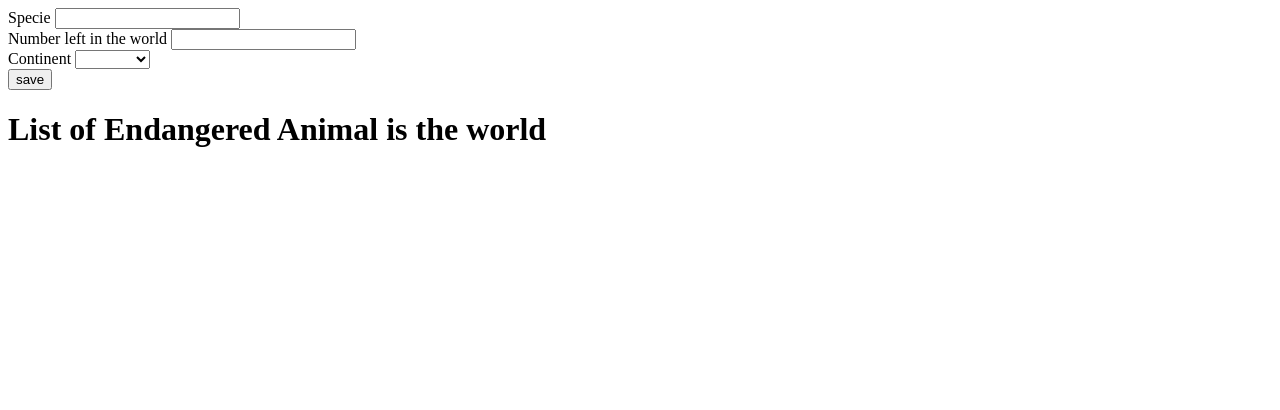
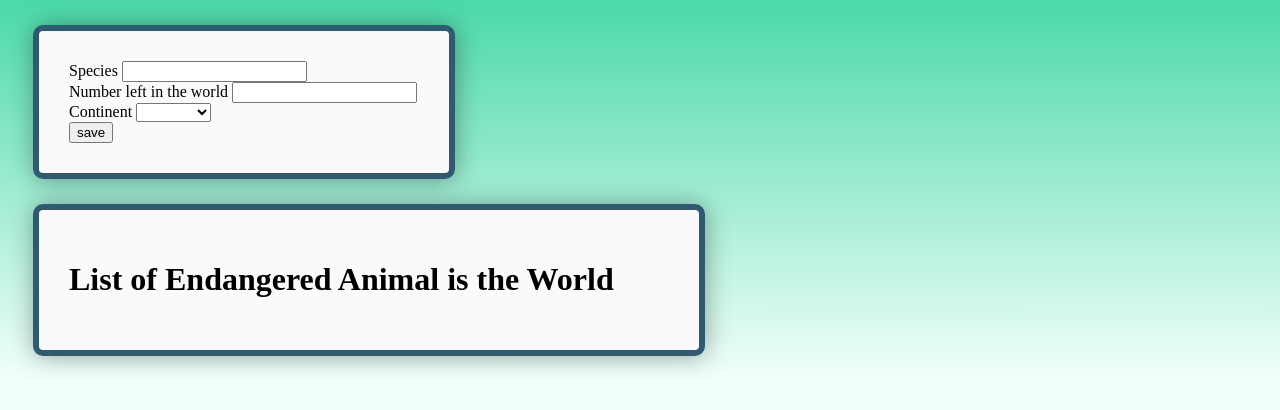
Before and after one commit to juanmataruiz/cc-homework-DOM_and_Events_JavaScript, a plain HTML site: page index.html in a window 1280 px wide. Drawn offline with Linux system fonts and the light colour scheme; a web font is replaced by a local one.

Commit message:
css added

```diff
--- a/css/main.css
+++ b/css/main.css
@@ -0,0 +1,20 @@
+body {
+  /* background-color: #7FFFD4; */
+  background: #F2FFFB -webkit-gradient(linear, left top, left bottom, from(#4BD9A9), to(#F2FFFB)) no-repeat;
+  font-family: 'IM Fell English SC', serif;
+}
+
+#new_item_form, .list {
+  max-width: 600px;
+      background: #FAFAFA;
+      padding: 30px;
+      margin: 25px;
+      box-shadow: 1px 1px 25px rgba(0, 0, 0, 0.35);
+      border-radius: 10px;
+      border: 6px solid #305A72;
+}
+
+#new_item_form {
+  text-align: left;
+  max-width: 350px;
+}
--- a/index.html
+++ b/index.html
@@ -4,14 +4,15 @@
     <meta charset="utf-8">
     <title>Endangered Animals App</title>
     <link rel="stylesheet" type="text/css" media="screen" href="css/main.css" />
+    <link href="https://fonts.googleapis.com/css?family=IM+Fell+English+SC" rel="stylesheet">
     <script src="js/app.js"></script>
   </head>
   <body>
     <form id="new_item_form">
       <div id="form-wrapper">
         <div class="form-item">
-          <label for="specie" class="primary">Specie</label>
-          <input type="text" id="specie" required/>
+          <label for="species" class="primary">Species</label>
+          <input type="text" id="species" required/>
         </div>
 
         <div class="form-item">
@@ -23,18 +24,22 @@
           <label for="continent" class="primary">Continent</label>
           <select id="continent">
             <option value="" disabled selected></option>
+            <option value="Africa">Africa</option>
             <option value="America">America</option>
+            <option value="Antartica">Antartica</option>
             <option value="Asia">Asia</option>
             <option value="Europe">Europe</option>
             <option value="Oceania">Oceania</option>
-            <option value="Antartica">Antartica</option>
           </select>
         </div>
       </div>
       <input type="submit" value="save">
     </form>
 
-    <h1>List of Endangered Animal is the world</h1>
-    <div id="animal-list" class="container"></div>
+    <div class="list">
+      <h1>List of Endangered Animal is the World</h1>
+      <div id="animal-list" class="container"></div>
+    </div>
+
   </body>
 </html>
--- a/js/app.js
+++ b/js/app.js
@@ -7,14 +7,14 @@ document.addEventListener('DOMContentLoaded', () => {
   const handleFormSave = function(event) {
     event.preventDefault();
     const form = event.target;
-    const specie = form.specie.value;
+    const species = form.species.value;
     const numbers = form.numbers.value;
     const continent = form.continent.value;
 
     const result = document.querySelector('#animal-list');
 
     const paragraph = document.createElement('div');
-    paragraph.textContent = `Specie: ${specie}, Numbers left: ${numbers}, Continent: ${continent}`
+    paragraph.textContent = `Species: ${species}, Numbers left: ${numbers}, Continent: ${continent}`
     result.appendChild(paragraph);
 
     form.reset()
```
